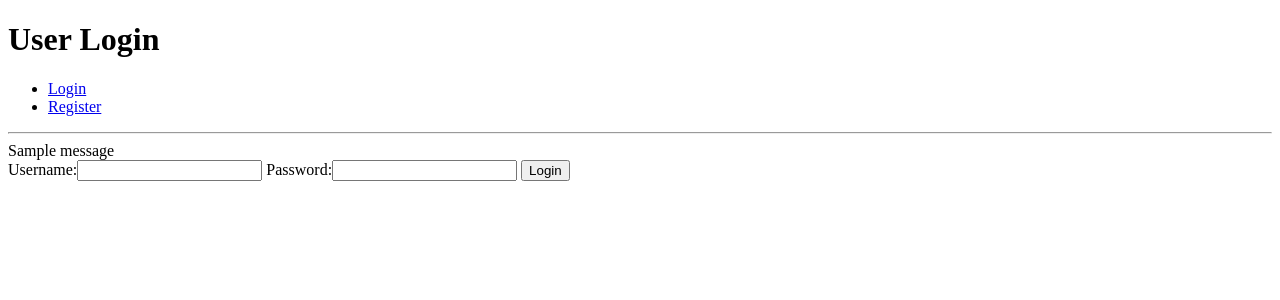
After one commit to SeanLewisIRE/django_-authentication, a Django app: page /accounts/login/ in a window 1280 px wide. The commit adds this page. Shown: the top 300 px of the page. Run offline with Django 3.2, Linux system fonts and the light colour scheme; one stand-in notice (Sample message) is shown.

Commit message:
added templates and user autentication

```diff
--- /dev/null
+++ b/accounts/forms.py
@@ -0,0 +1,7 @@
+from django import forms
+
+
+class UserLoginForm(forms.Form):
+    # Form to be used for user login
+    username = forms.CharField()
+    password = forms.CharField(widget=forms.PasswordInput)
--- /dev/null
+++ b/accounts/templates/login.html
@@ -0,0 +1,15 @@
+<!DOCTYPE html>
+
+{% extends 'base.html' %}
+
+{% block page_title %} Login Page {% endblock %}
+
+{% block page_heading %} User Login {% endblock %}
+
+{% block content %}
+<form method="POST">
+    {% csrf_token %}
+    {{ login_form }}
+    <button type="submit">Login</button>
+</form>
+{% endblock %}
--- a/accounts/views.py
+++ b/accounts/views.py
@@ -1,5 +1,7 @@
 from django.shortcuts import render, redirect, reverse
 from django.contrib import auth, messages
+from django.contrib.auth.decorators import login_required
+from accounts.forms import UserLoginForm
 
 # Create your views here.
 
@@ -7,8 +9,33 @@ def index(request):
     # Return the index.html file
     return render(request, "index.html")
 
+
+
+@login_required
 def logout(request):
     # Log the user out
     auth.logout(request)
     messages.success(request, "You have sucessfully been logged out")
     return redirect(reverse('index'))
+
+
+def login(request):
+    """Return a login page"""
+    if request.user.is_authenticated:
+        return redirect(reverse('index'))
+    if request.method == "POST":
+        login_form = UserLoginForm(request.POST)
+
+        if login_form.is_valid():
+            user = auth.authenticate(username=request.POST['username'],
+                                    password=request.POST['password'])
+
+            if user:
+                auth.login(user=user, request=request)
+                messages.success(request, "You have successfully logged in!")
+                return redirect(reverse('index'))
+            else:
+                login_form.add_error(None, "Your username or password is incorrect")
+    else:
+        login_form = UserLoginForm()
+    return render(request, 'login.html', {'login_form': login_form})
--- a/django_auth/settings.py
+++ b/django_auth/settings.py
@@ -55,7 +55,7 @@ ROOT_URLCONF = 'django_auth.urls'
 TEMPLATES = [
     {
         'BACKEND': 'django.template.backends.django.DjangoTemplates',
-        'DIRS': [],
+        'DIRS': [os.path.join(BASE_DIR, 'templates')],
         'APP_DIRS': True,
         'OPTIONS': {
             'context_processors': [
--- a/django_auth/urls.py
+++ b/django_auth/urls.py
@@ -15,10 +15,11 @@ Including another URLconf
 """
 from django.conf.urls import url
 from django.contrib import admin
-from accounts.views import index, logout
+from accounts.views import index, logout, login
 
 urlpatterns = [
     url(r'^admin/', admin.site.urls),
     url(r'^$', index, name="index"),
-    url(r'^accounts/logout/$', logout, name="logout")
+    url(r'^accounts/logout/$', logout, name="logout"),
+    url(r'^accounts/login/$', login, name="login")
 ]
--- /dev/null
+++ b/templates/base.html
@@ -0,0 +1,34 @@
+<!DOCTYPE html>
+<html lang="en">
+<head>
+    <meta charset="UTF-8">
+    <meta name="viewport" content="width=device-width, initial-scale=1.0">
+    <meta http-equiv="X-UA-Compatible" content="ie=edge">
+    <title>{% block page_title %}{% endblock %}</title>
+</head>
+<body>
+    <h1>{% block page_heading %}{% endblock %}</h1>
+
+    <nav>
+        <ul>
+            {% if user.is_authenticated %}
+                <li><a href="#">Profile</a></li>
+                <li><a href="{% url 'logout' %}">Logout</a></li>
+            {% else %}
+                <li><a href="{% url 'login' %}">Login</a></li>
+                <li><a href="#">Register</a></li>
+            {% endif %}
+        </ul>
+    </nav>
+    <hr>
+    {% if messages %}
+        <div>
+            {% for message in messages%}
+                {{ message }}
+            {% endfor %}
+        </div>
+    {% endif %}
+    {% block content %}
+    {% endblock %}
+</body>
+</html>
```
Also changed, not shown: accounts/templates/index.html (+6 -26 lines), db.sqlite3.
